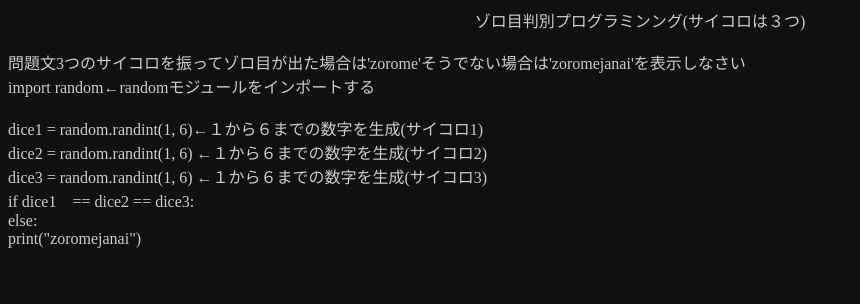
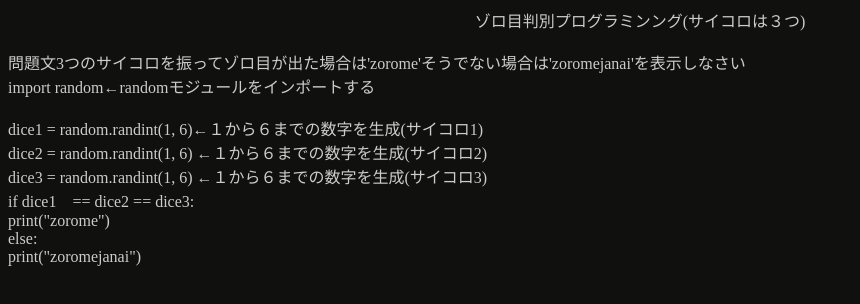
Before and after one commit to tanasyun/tanasyun.github.io, a plain HTML site: page tukaerukamosirenai.html in a window 1280 px wide. Shown: the whole page, without its empty margins (0-860 px from the left). Drawn offline with Linux system fonts and the light colour scheme.

Commit message:
Update tukaerukamosirenai.html

```diff
--- a/tukaerukamosirenai.html
+++ b/tukaerukamosirenai.html
@@ -1,4 +1,4 @@
 <html>
   <head><title>もしかしたら使えるかもしれないPythonのソースコード！！</title></head>
   <body bgcolor="#10100E" text="#cccccc">
-    <p><center>ゾロ目判別プログラミンング(サイコロは３つ)</center><br>問題文3つのサイコロを振ってゾロ目が出た場合は'zorome'そうでない場合は'zoromejanai'を表示しなさい<br>import random←randomモジュールをインポートする<br> <br>dice1 = random.randint(1, 6)←１から６までの数字を生成(サイコロ1)<br>dice2 = random.randint(1, 6)  ←１から６までの数字を生成(サイコロ2)<br>dice3 = random.randint(1, 6)  ←１から６までの数字を生成(サイコロ3)<br>if dice1　== dice2 == dice3:<br  print("zorome")<br>else:<br>  print("zoromejanai")
+    <p><center>ゾロ目判別プログラミンング(サイコロは３つ)</center><br>問題文3つのサイコロを振ってゾロ目が出た場合は'zorome'そうでない場合は'zoromejanai'を表示しなさい<br>import random←randomモジュールをインポートする<br> <br>dice1 = random.randint(1, 6)←１から６までの数字を生成(サイコロ1)<br>dice2 = random.randint(1, 6)  ←１から６までの数字を生成(サイコロ2)<br>dice3 = random.randint(1, 6)  ←１から６までの数字を生成(サイコロ3)<br>if dice1　== dice2 == dice3:<br>  print("zorome")<br>else:<br>  print("zoromejanai")
```
